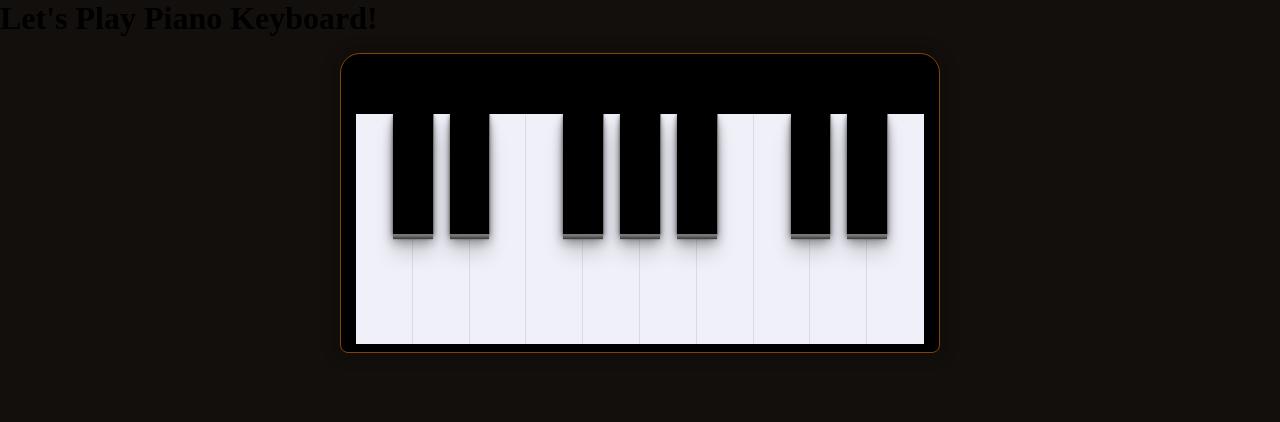
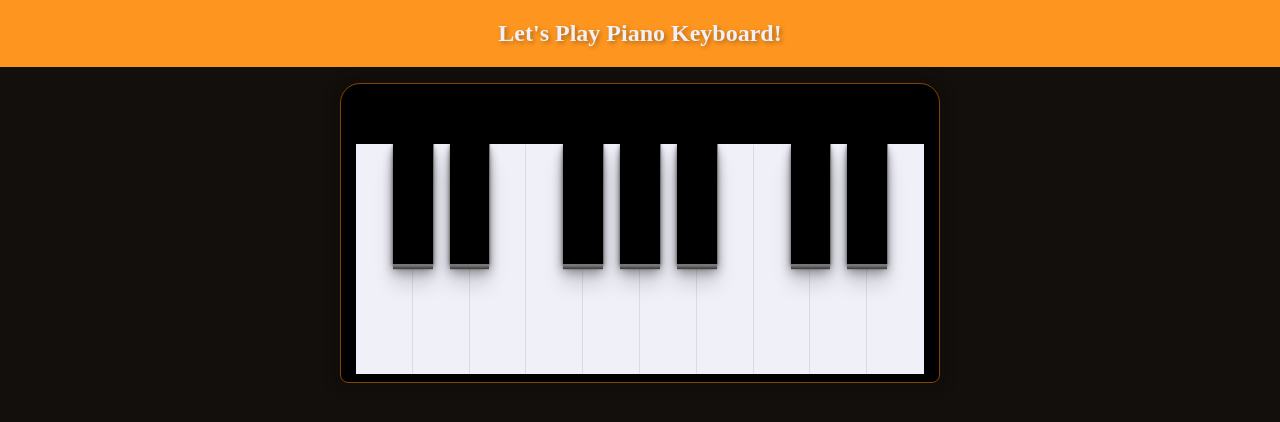
Before and after one commit to Mornieur/Piano-Project, a plain HTML site: page index.html in a window 1280 px wide. Drawn offline with nearby package versions, Linux system fonts and the light colour scheme; files that its build step writes are made by us from their sources.

Commit message:
style: styling title

```diff
--- a/style/main.scss
+++ b/style/main.scss
@@ -128,3 +128,18 @@ body {
 .key {
   transition: transform 80ms ease;
 }
+
+.title {
+  display: flex;
+  justify-content: center;
+  align-items: center;
+  background-color: $base-color;
+  color: $white;
+  padding: 20px 0;
+  width: 100%;
+
+  h1 {
+    font-size: 24px;
+    text-shadow: 2px 2px 4px rgba(0, 0, 0, 0.3);
+  }
+}
```
